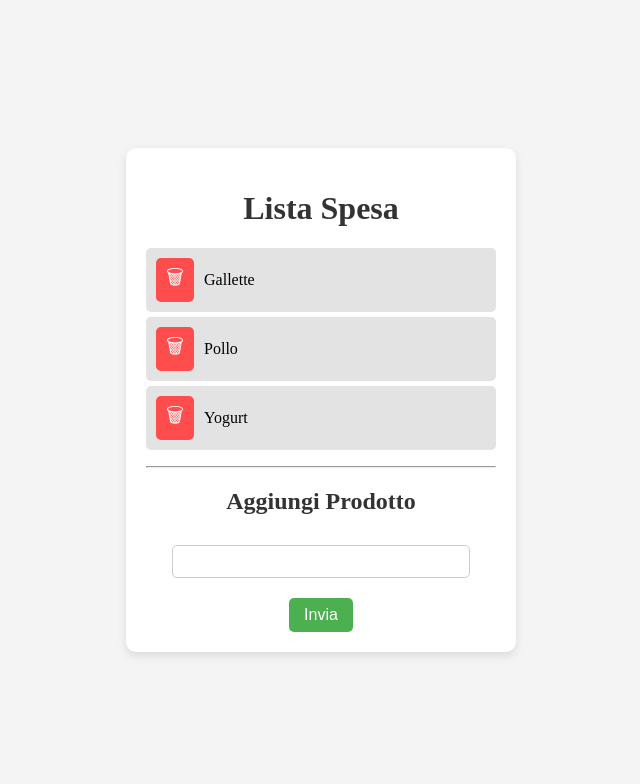
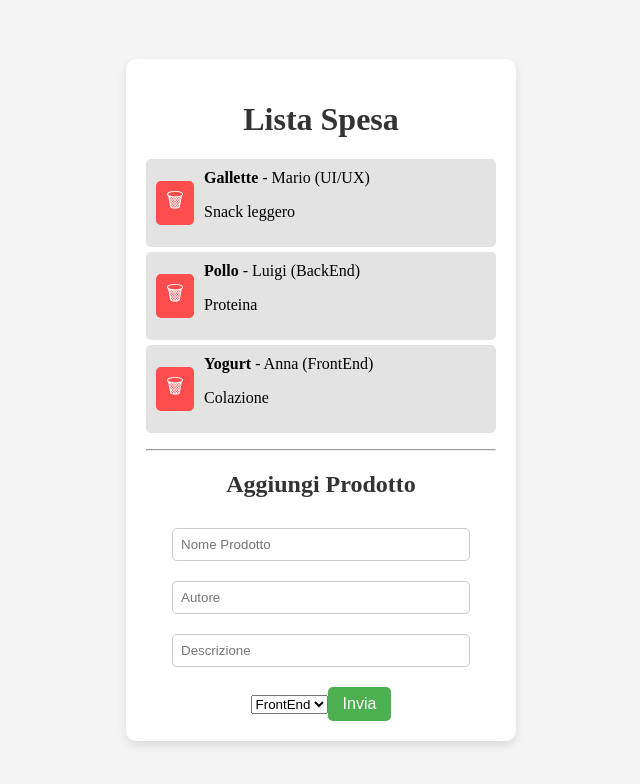
Before and after one commit to marcotrm/react-form-multifield, a React (Vite) app: page / in a window 1280 px wide. Shown: the top 784 px of the page, without its empty margins (319-959 px from the left). Built offline with nearby package versions, Linux system fonts and the light colour scheme.

Commit message:
feat add (modify) author content and category

```diff
--- a/src/App.jsx
+++ b/src/App.jsx
@@ -1,57 +1,104 @@
 import { useState } from "react";
 
 function App() {
-  const [product, setProduct] = useState("");
-  const [List, setList] = useState(["Gallette", "Pollo", "Yogurt"]);
+  //Stato che viene aggiornato dopo l'inserimento dei dati nel form
+  const [formData, setFormData] = useState({
+    product: "",
+    author: "",
+    content: "",
+    category: "FrontEnd",
+  });
 
-  const sumbit = (e) => {
+  //"modifica" dei dati
+  const handleChange = (e) => {
+    const { name, value } = e.target;
+    setFormData((prevData) => ({
+      ...prevData,
+      [name]: value,
+    }));
+  };
+
+  const submit = (e) => {
     e.preventDefault();
 
-    const trimmedProduct = product.trim();
-
-    if (trimmedProduct === "" || trimmedProduct === "Inserisci il Prodotto!!") {
-      setProduct("Inserisci il Prodotto!!");
-      return;
-    }
-
-    setList((current) => [...current, product]);
-    setProduct("");
+    //reset dei campi input
+    setList((current) => [...current, formData]);
+    setFormData({ product: "", author: "", category: "FrontEnd" });
   };
 
-  const handleVerify = (e) => {
-    if (e.target.value === "Inserisci il Prodotto!!") {
-      setProduct("");
-    } else {
-      setProduct(e.target.value);
-    }
-  };
+  const [list, setList] = useState([
+    {
+      product: "Gallette",
+      author: "Mario",
+      content: "Snack leggero",
+      category: "UI/UX",
+    },
+    {
+      product: "Pollo",
+      author: "Luigi",
+      content: "Proteina",
+      category: "BackEnd",
+    },
+    {
+      product: "Yogurt",
+      author: "Anna",
+      content: "Colazione",
+      category: "FrontEnd",
+    },
+  ]);
 
+  //funzione per rimuovere un "prodotto"
   const handleDelete = (index) => {
-    setList((current) =>
-      current.filter((product, productIndex) => productIndex != index)
-    );
+    setList((current) => current.filter((item, i) => i !== index));
   };
 
   return (
     <div className="container">
       <h1>Lista Spesa</h1>
       <ul>
-        {List.map((product, index) => (
-          <div className="list-container">
+        {list.map((item, index) => (
+          <div key={index} className="list-container">
             <button onClick={() => handleDelete(index)}>🗑</button>
-            <li key={index}>{product}</li>
+            <li>
+              <strong>{item.product}</strong> - {item.author} ({item.category})
+              <p>{item.content}</p>
+            </li>
           </div>
         ))}
       </ul>
       <hr />
       <h2>Aggiungi Prodotto</h2>
-      <form onSubmit={sumbit}>
+      <form onSubmit={submit}>
         <input
           type="text"
-          value={product}
-          onChange={handleVerify}
-          className="error"
+          name="product"
+          value={formData.product}
+          onChange={handleChange}
+          placeholder="Nome Prodotto"
         />
+        <input
+          type="text"
+          name="author"
+          value={formData.author}
+          onChange={handleChange}
+          placeholder="Autore"
+        />
+        <input
+          type="text"
+          name="content"
+          value={formData.content}
+          onChange={handleChange}
+          placeholder="Descrizione"
+        />
+        <select
+          name="category"
+          value={formData.category}
+          onChange={handleChange}
+        >
+          <option value="FrontEnd">FrontEnd</option>
+          <option value="BackEnd">BackEnd</option>
+          <option value="UI/UX">UI/UX</option>
+        </select>
         <button type="submit">Invia</button>
       </form>
     </div>
```
